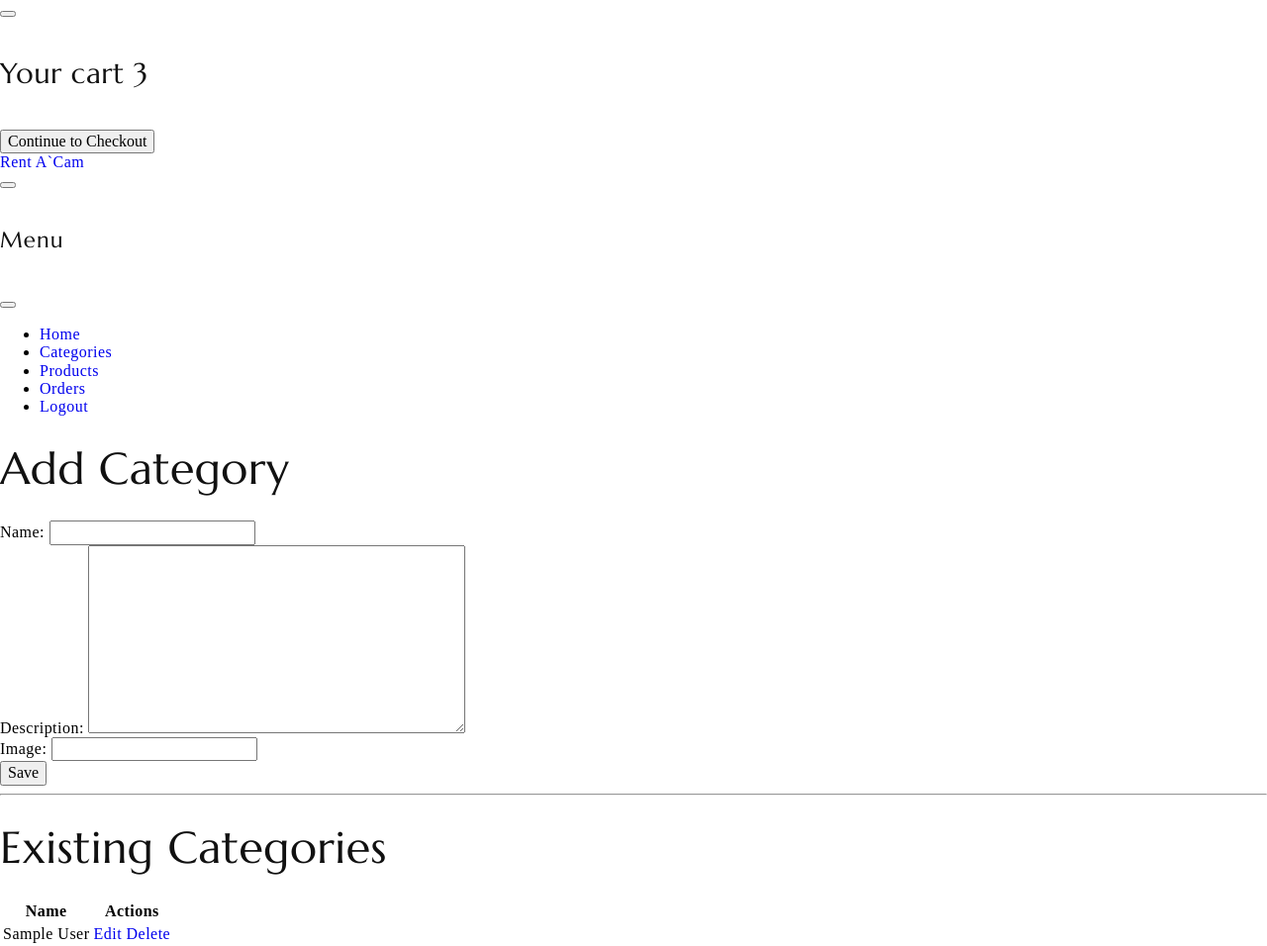
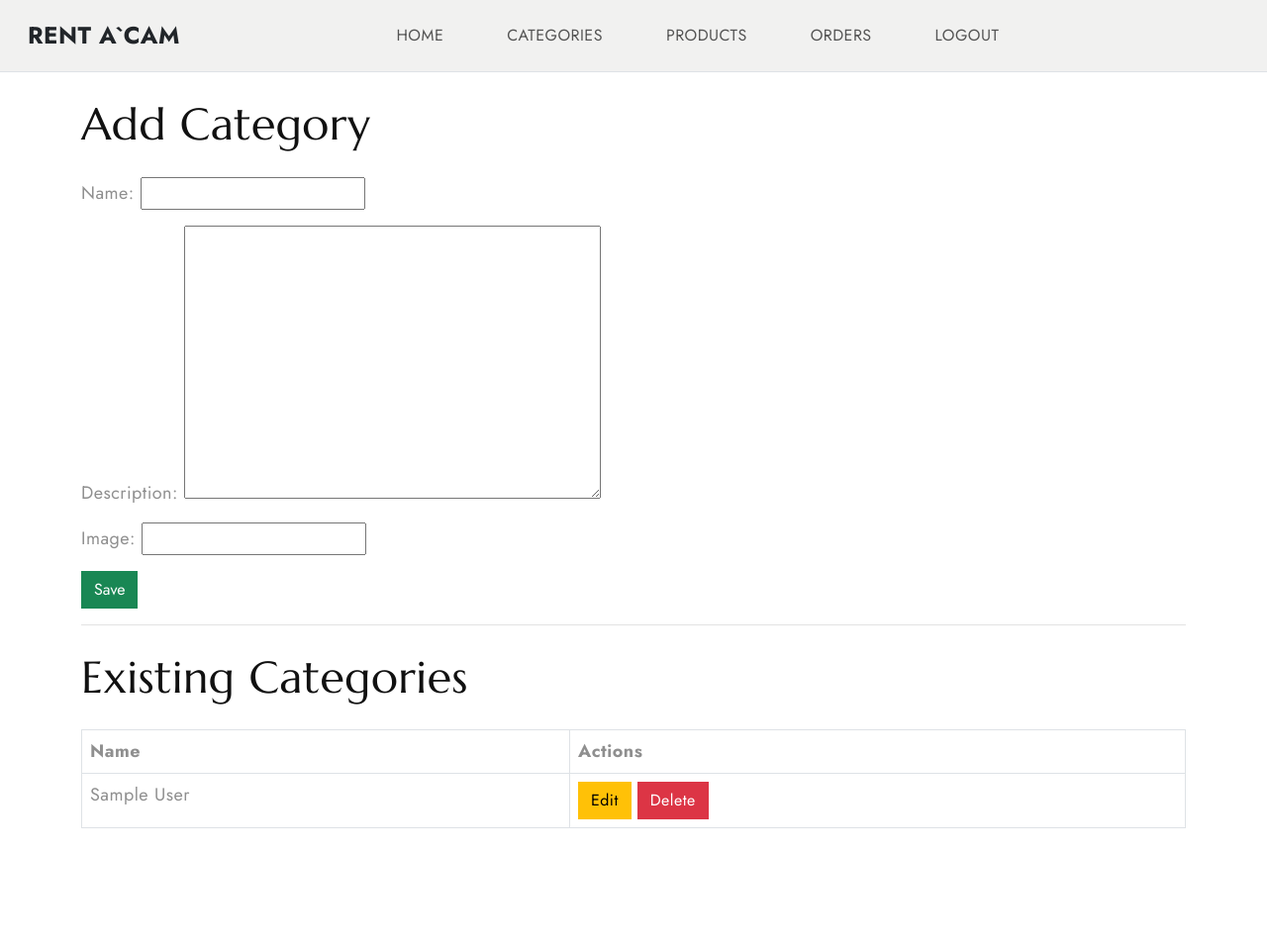
Before and after one commit to ajith-joshy/Rent-A-Cam, a Django app: a page that uses templates/base.html in a window 1280 px wide. Shown: the whole page at 99% size. After the commit the page ends 837 px from the top, so only its background shows below. Run offline with Django 5.2, Linux system fonts and the light colour scheme; a user stored in the database is signed in; tables that the repository leaves empty hold one stand-in row (values such as "Sample post"); some libraries are stand-ins or nearby versions.

Commit message:
Fix navbar HTML and bootstrap css

```diff
--- a/cam/settings.py
+++ b/cam/settings.py
@@ -93,6 +93,8 @@ STATICFILES_DIRS=[
 ]
 STATIC_ROOT = BASE_DIR / "staticfiles"
 
+STATICFILES_STORAGE = "whitenoise.storage.CompressedManifestStaticFilesStorage"
+
 MEDIA_URL='/media/'
 MEDIA_ROOT = BASE_DIR / "media"
 
--- a/templates/base.html
+++ b/templates/base.html
@@ -14,6 +14,7 @@
   <meta name="description" content="Bootstrap 5 Fashion Store HTML CSS Template">
   <link rel="stylesheet" href="{% static 'css/normalize.css' %}">
   <link rel="stylesheet" type="text/css" href="{% static 'css/vendor.css' %}">
+  <link href="https://cdn.jsdelivr.net/npm/bootstrap@5.3.0/dist/css/bootstrap.min.css" rel="stylesheet">
   <link rel="stylesheet" href="{% static 'css/swiper-bundle.min.css' %}">
   <link rel="stylesheet" href="https://cdnjs.cloudflare.com/ajax/libs/font-awesome/7.0.1/css/all.min.css"
         integrity="sha512-2SwdPD6INVrV/lHTZbO2nodKhrnDdJK9/kg2XD1r9uGqPo1cUbujc+IYdlYdEErWNu69gVcYgdxlmVmzTWnetw=="
@@ -223,7 +224,7 @@
                 <li class="nav-item"><a class="nav-link" href="{% url 'rent:logout' %}" onclick="return confirm('Are you sure you want to logout?')">Logout</a></li>
                 {% elif user.is_superuser == False %}
                 <li class="nav-item"><a class="nav-link" href="{% url 'rent:home' %}" id="Shop">Shop</a></li>
-                <li class="nav-item"><a class="nav-link" href="{% url 'rent:logout' %}" onclick="return confirm('Are you sure you want to logout?')">Logout</a>
+                <li class="nav-item"><a class="nav-link" href="{% url 'rent:logout' %}" onclick="return confirm('Are you sure you want to logout?')">Logout</a></li>
                 <li class="d-none d-lg-block">
                   <a href="{% url 'cart:wishlistview' %}" class="text-uppercase mx-3">Wishlist <span class="wishlist-count">({{wishlist_count}})</span>
                   </a>
```
